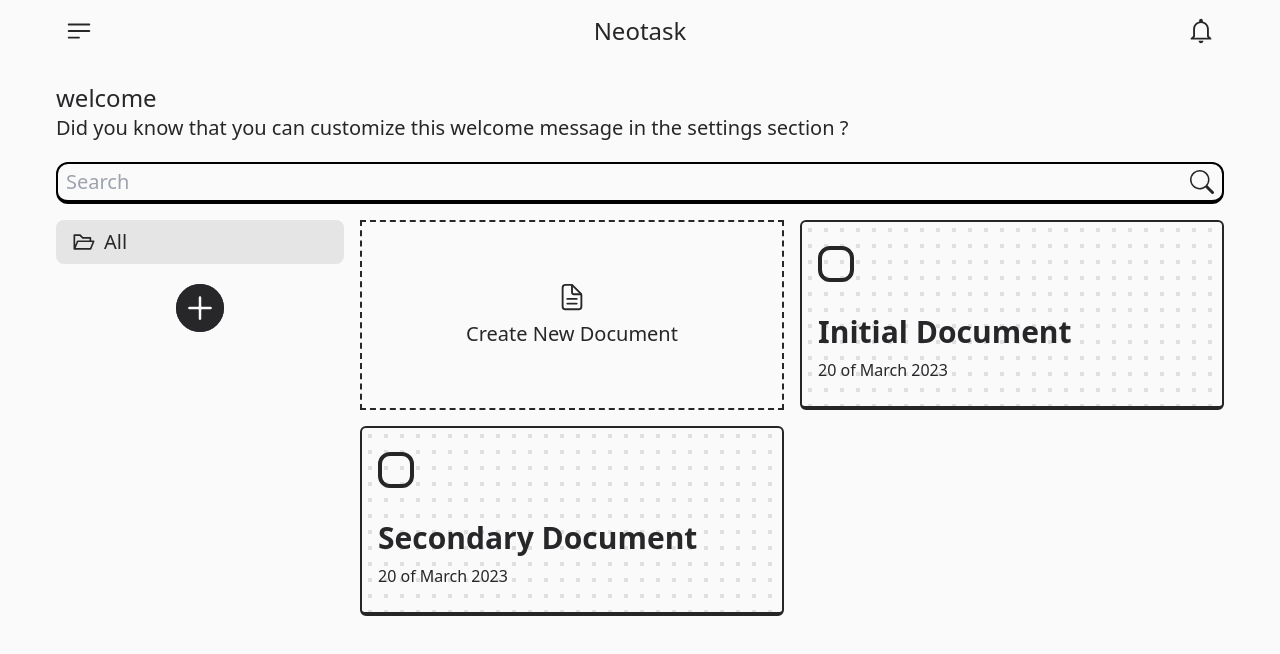
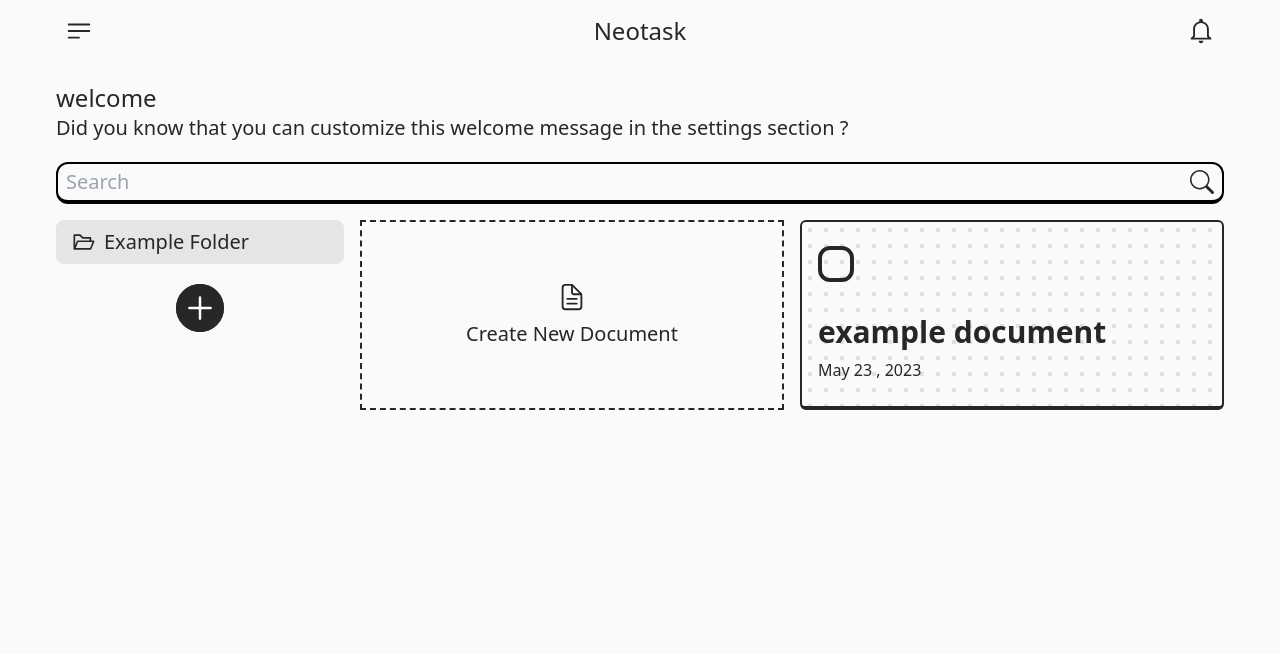
Before and after one commit to Numonu/neotask, a Next.js app: page /dashboard in a window 1280 px wide. Shown: the top 654 px of the page. Built offline with nearby package versions, Linux system fonts and the light colour scheme; no server answers.

Commit message:
he simplificado los datos iniciales

```diff
--- a/src/utilities/initialData.js
+++ b/src/utilities/initialData.js
@@ -1,16 +1,13 @@
+import { getDate } from "./getDate";
+
 export const initialData = [
 	{
-		folderName: "all",
+		folderName: "example folder",
 		documents: [
 			{
-				title: "Initial Document",
-				content: "this es a example content!",
-				date : "20 of March 2023"
-			},
-			{
-				title: "Secondary Document",
-				content: "this secondary example content",
-				date : "20 of March 2023"
+				title: "example document",
+				content: "example content",
+				date : getDate()
 			},
 		],
 		config: {
```
